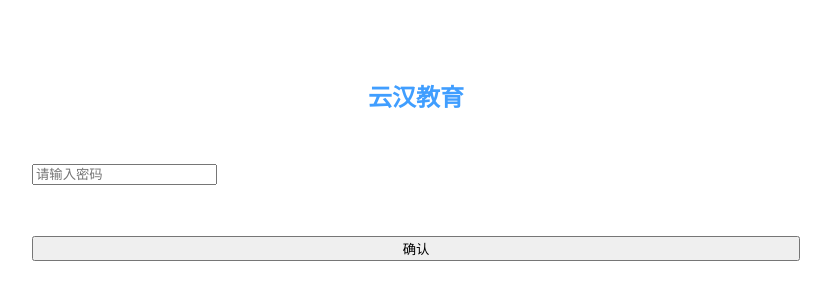
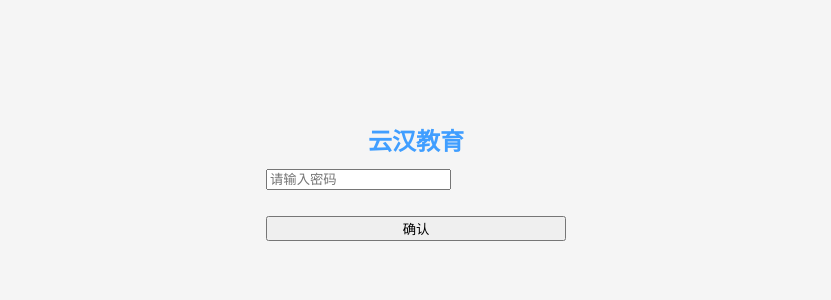
Before and after one commit to canyyang/yunhan, a Vue app: page /login in a window 1280 px wide. Shown: the part 182-482 px from the top of the page, without its empty margins (224-1055 px from the left). Built offline with nearby package versions, Linux system fonts and the light colour scheme.

Commit message:
FIX login css

```diff
--- a/src/views/Login.vue
+++ b/src/views/Login.vue
@@ -34,7 +34,7 @@ const submit = async () => {
 </script>
 
 <template>
-  <div>
+  <div class="container">
     <el-card class="card">
       <h2 class="title">云汉教育</h2>
       <el-input v-model="password" type="password" class="input" placeholder="请输入密码" />
@@ -44,24 +44,37 @@ const submit = async () => {
 </template>
 
 <style scoped>
+.container {
+  display: flex;
+  justify-content: center;
+  align-items: center;
+  width: 100vw;
+  height: 100vh;
+  background-color: #f5f5f5;
+}
 .card {
   display: flex;
   flex-direction: column;
+  justify-content: space-between;
   align-items: center;
   box-sizing: border-box;
-  margin: 30vh 10vw;
-  padding: 0 10vw;
-  width: 80vw;
-  height: 60vw;
+  padding: 7px 30px;
+  width: 360px;
+  height: 220px;
 }
 .title {
-  margin-bottom: 2vw;
-  width: 60vw;
+  width: 300px;
+  height: 14px;
+  line-height: 14px;
   text-align: center;
   color: #409eff;
 }
-.input, .button {
-  width: 60vw;
-  margin-top: 4vw;
+.input {
+  width: 300px;
+  margin-top: 18px;
+}
+.button {
+  width: 300px;
+  margin-top: 26px;
 }
 </style>
```
